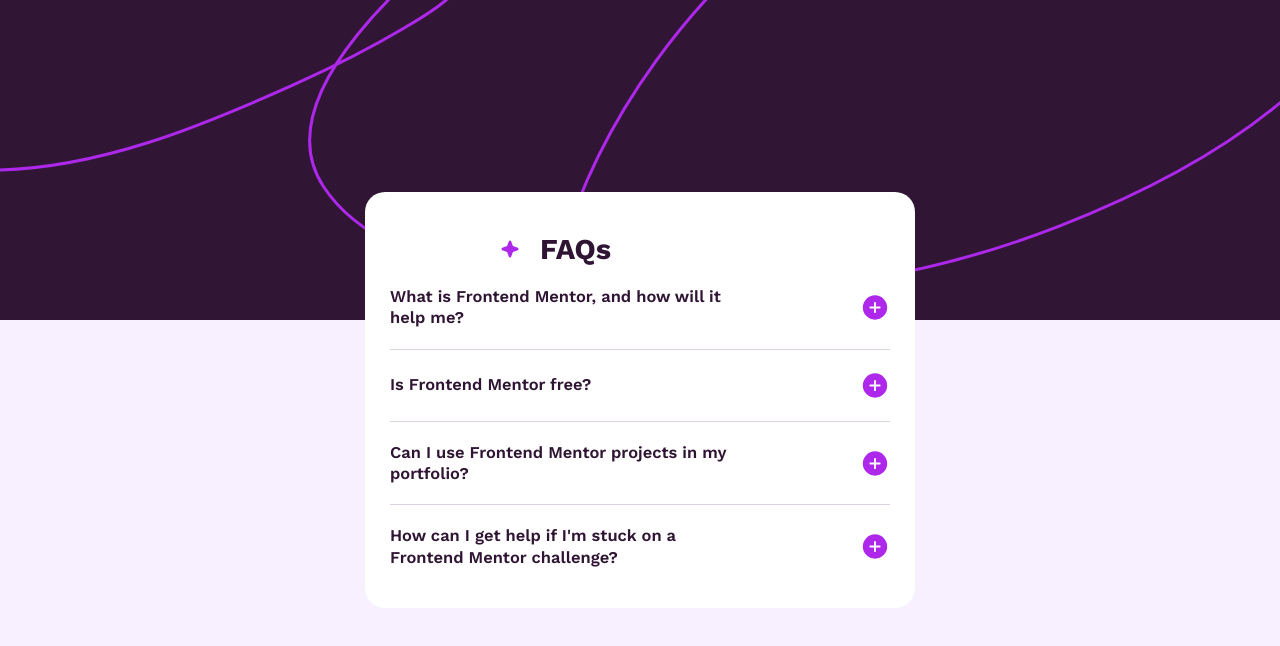
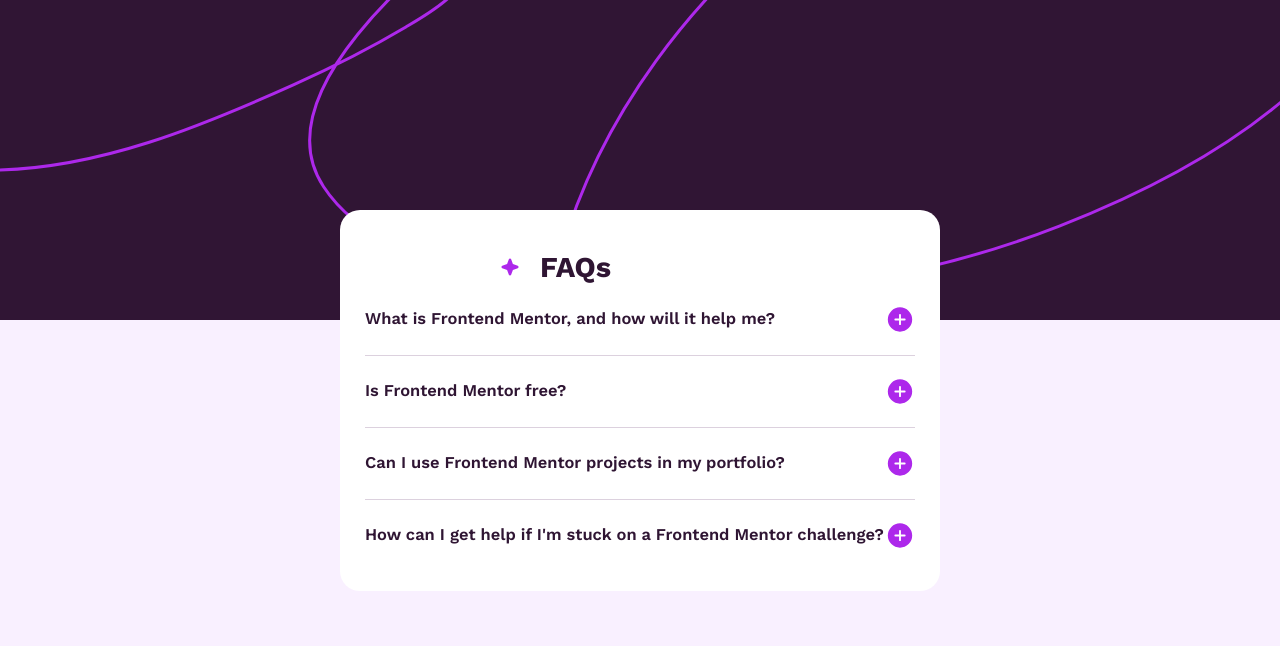
Before and after one commit to marviecephas/faq-accordion, a plain HTML site: page index.html in a window 1280 px wide. Drawn offline with nearby package versions, Linux system fonts and the light colour scheme.

Commit message:
Update style.css

```diff
--- a/style.css
+++ b/style.css
@@ -89,12 +89,12 @@
         height:40%;
     }
     .content-container{
+        width:600px;
+    }
+    .sub-content-container, .content-header{
         width:550px;
     }
-    .sub-content-container, .content-header{
-        width:500px;
-    }
-    .content-heading{
-        max-width:350px;
+    .content-heading, .content-paragraph{
+        max-width:550px;
     }
 }
```
